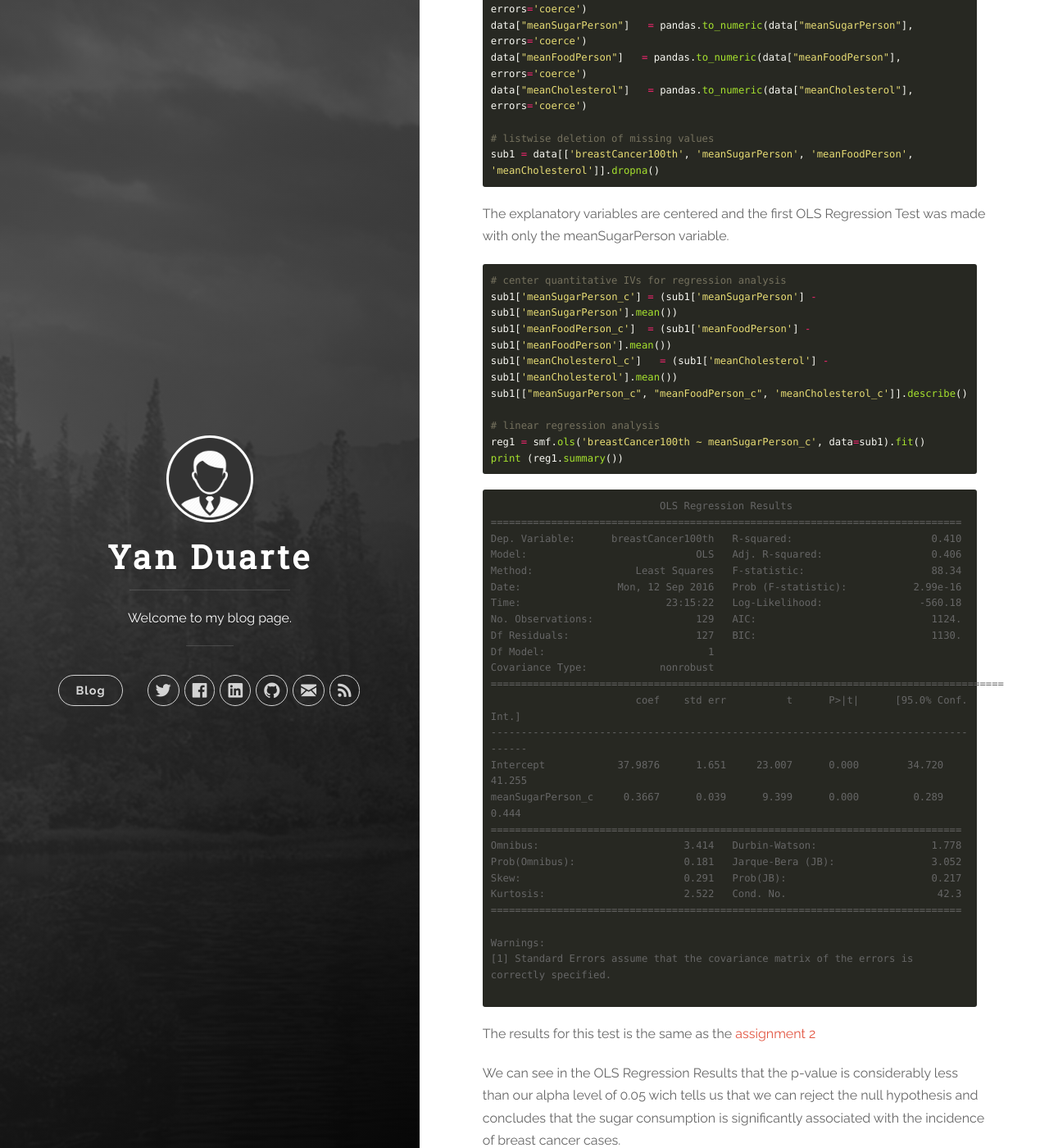
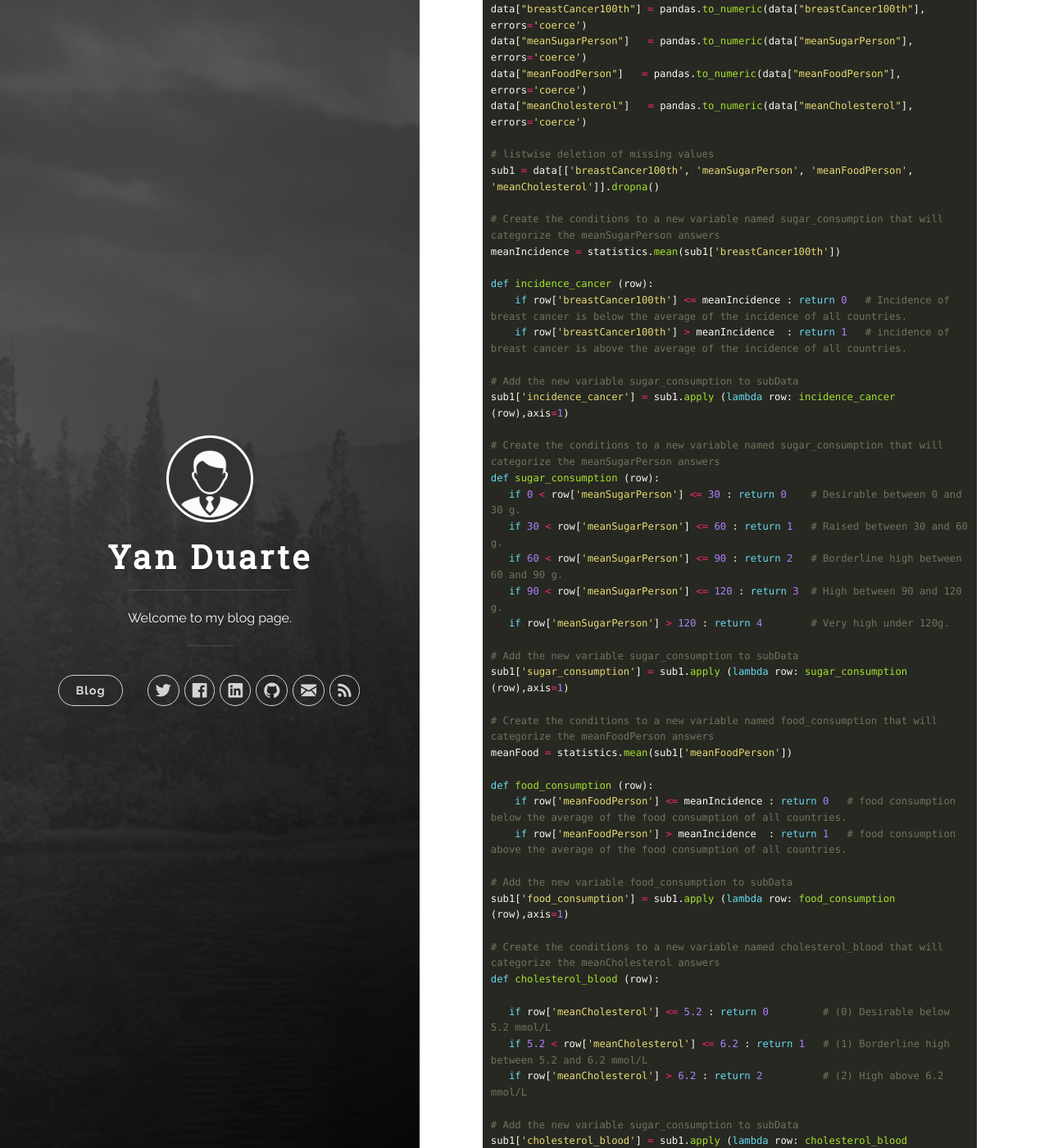
Before and after one commit to yan-duarte/yan-duarte.github.io, a Jekyll site: the page built from _posts/2016-09-24-RMP-Assignment4.md, in a window 1280 px wide and 1400 px high, scrolled down 2119 px. Shown: the whole window at 82% size. Built offline with Jekyll 4.4.1, drawn with Linux system fonts in a browser that asks for light colours; nearby versions of some CDN libraries; some of the changed text lies outside the part shown.

Commit message:
Updated 2016-09-24-RMP-Assignment4.md

````diff
--- a/_posts/2016-09-24-RMP-Assignment4.md
+++ b/_posts/2016-09-24-RMP-Assignment4.md
@@ -65,6 +65,7 @@ import matplotlib.pyplot as plt
 import statsmodels.api as sm
 import statsmodels.formula.api as smf
 import seaborn
+import statistics
 
 # bug fix for display formats to avoid run time errors
 pandas.set_option('display.float_format', lambda x:'%.2f'%x)
@@ -80,6 +81,47 @@ data["meanCholesterol"]   = pandas.to_numeric(data["meanCholesterol"], errors='c
 
 # listwise deletion of missing values
 sub1 = data[['breastCancer100th', 'meanSugarPerson', 'meanFoodPerson', 'meanCholesterol']].dropna()
+
+# Create the conditions to a new variable named sugar_consumption that will categorize the meanSugarPerson answers
+meanIncidence = statistics.mean(sub1['breastCancer100th'])
+
+def incidence_cancer (row):
+    if row['breastCancer100th'] <= meanIncidence : return 0   # Incidence of breast cancer is below the average of the incidence of all countries.
+    if row['breastCancer100th'] > meanIncidence  : return 1   # incidence of breast cancer is above the average of the incidence of all countries.
+
+# Add the new variable sugar_consumption to subData
+sub1['incidence_cancer'] = sub1.apply (lambda row: incidence_cancer (row),axis=1)
+
+# Create the conditions to a new variable named sugar_consumption that will categorize the meanSugarPerson answers
+def sugar_consumption (row):
+   if 0 < row['meanSugarPerson'] <= 30 : return 0    # Desirable between 0 and 30 g.
+   if 30 < row['meanSugarPerson'] <= 60 : return 1   # Raised between 30 and 60 g.
+   if 60 < row['meanSugarPerson'] <= 90 : return 2   # Borderline high between 60 and 90 g.
+   if 90 < row['meanSugarPerson'] <= 120 : return 3  # High between 90 and 120 g.
+   if row['meanSugarPerson'] > 120 : return 4        # Very high under 120g.
+
+# Add the new variable sugar_consumption to subData
+sub1['sugar_consumption'] = sub1.apply (lambda row: sugar_consumption (row),axis=1)
+
+# Create the conditions to a new variable named food_consumption that will categorize the meanFoodPerson answers
+meanFood = statistics.mean(sub1['meanFoodPerson'])
+
+def food_consumption (row):
+    if row['meanFoodPerson'] <= meanIncidence : return 0   # food consumption below the average of the food consumption of all countries.
+    if row['meanFoodPerson'] > meanIncidence  : return 1   # food consumption above the average of the food consumption of all countries.
+
+# Add the new variable food_consumption to subData
+sub1['food_consumption'] = sub1.apply (lambda row: food_consumption (row),axis=1)
+
+# Create the conditions to a new variable named cholesterol_blood that will categorize the meanCholesterol answers
+def cholesterol_blood (row):
+
+   if row['meanCholesterol'] <= 5.2 : return 0         # (0) Desirable below 5.2 mmol/L
+   if 5.2 < row['meanCholesterol'] <= 6.2 : return 1   # (1) Borderline high between 5.2 and 6.2 mmol/L
+   if row['meanCholesterol'] > 6.2 : return 2          # (2) High above 6.2 mmol/L
+
+# Add the new variable sugar_consumption to subData
+sub1['cholesterol_blood'] = sub1.apply (lambda row: cholesterol_blood (row),axis=1)
 ```
 
 The explanatory variables are centered and the first OLS Regression Test was made with only the meanSugarPerson variable.
````
